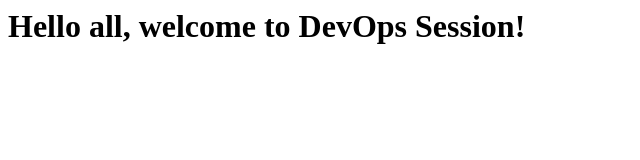
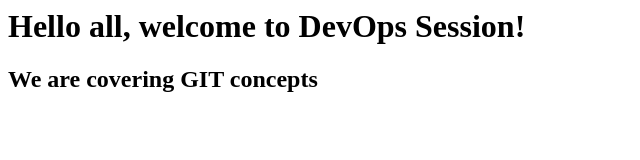
Before and after one commit to devopscls/html, a plain HTML site: page index.html in a window 1280 px wide. Shown: the whole page, without its empty margins (0-640 px from the left). Drawn offline with Linux system fonts and the light colour scheme.

Commit message:
Update index.html

```diff
--- a/index.html
+++ b/index.html
@@ -1 +1,2 @@
 <h1>Hello all, welcome to DevOps Session!</h1>
+<h2>We are covering GIT concepts</h2>
```
